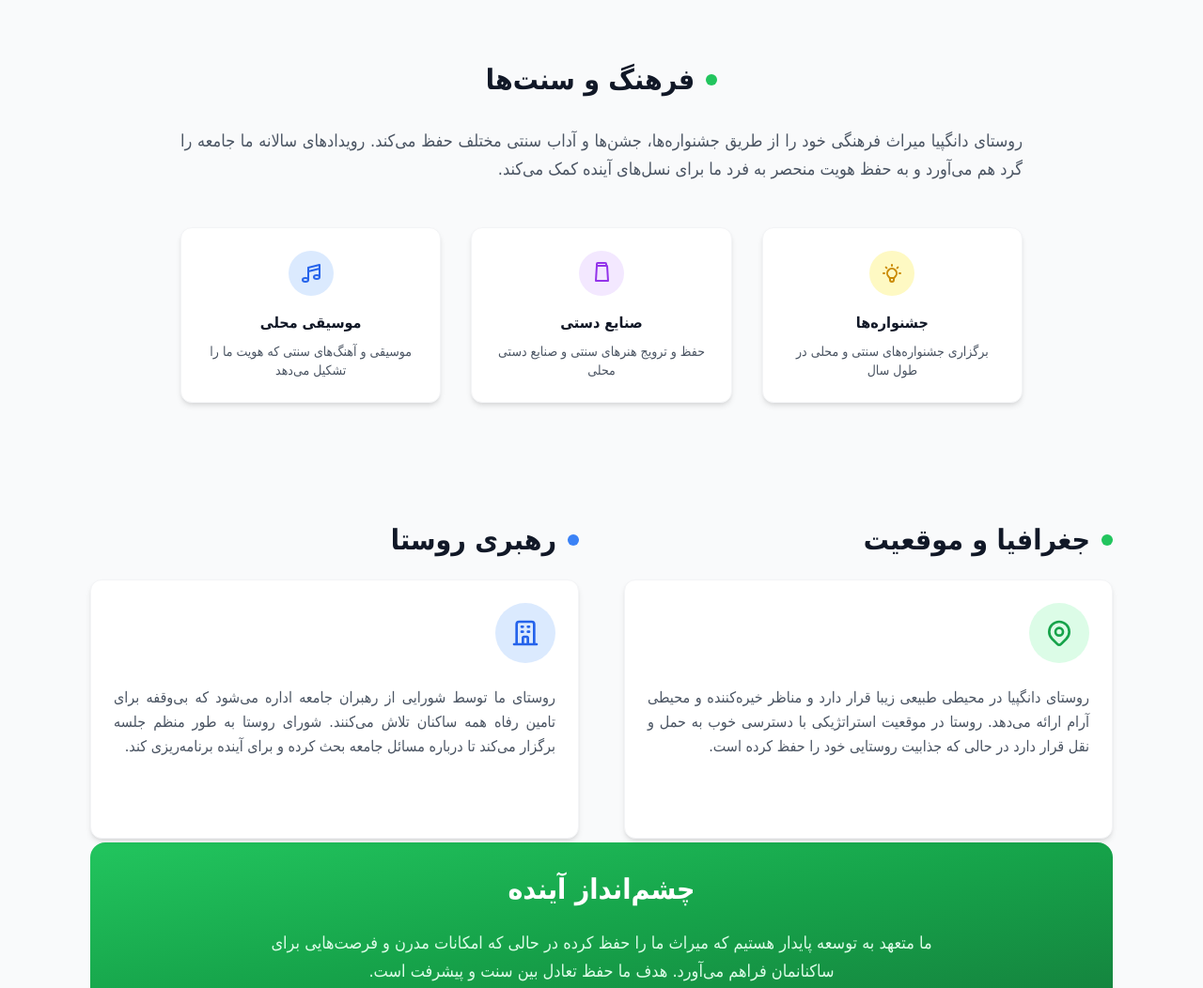
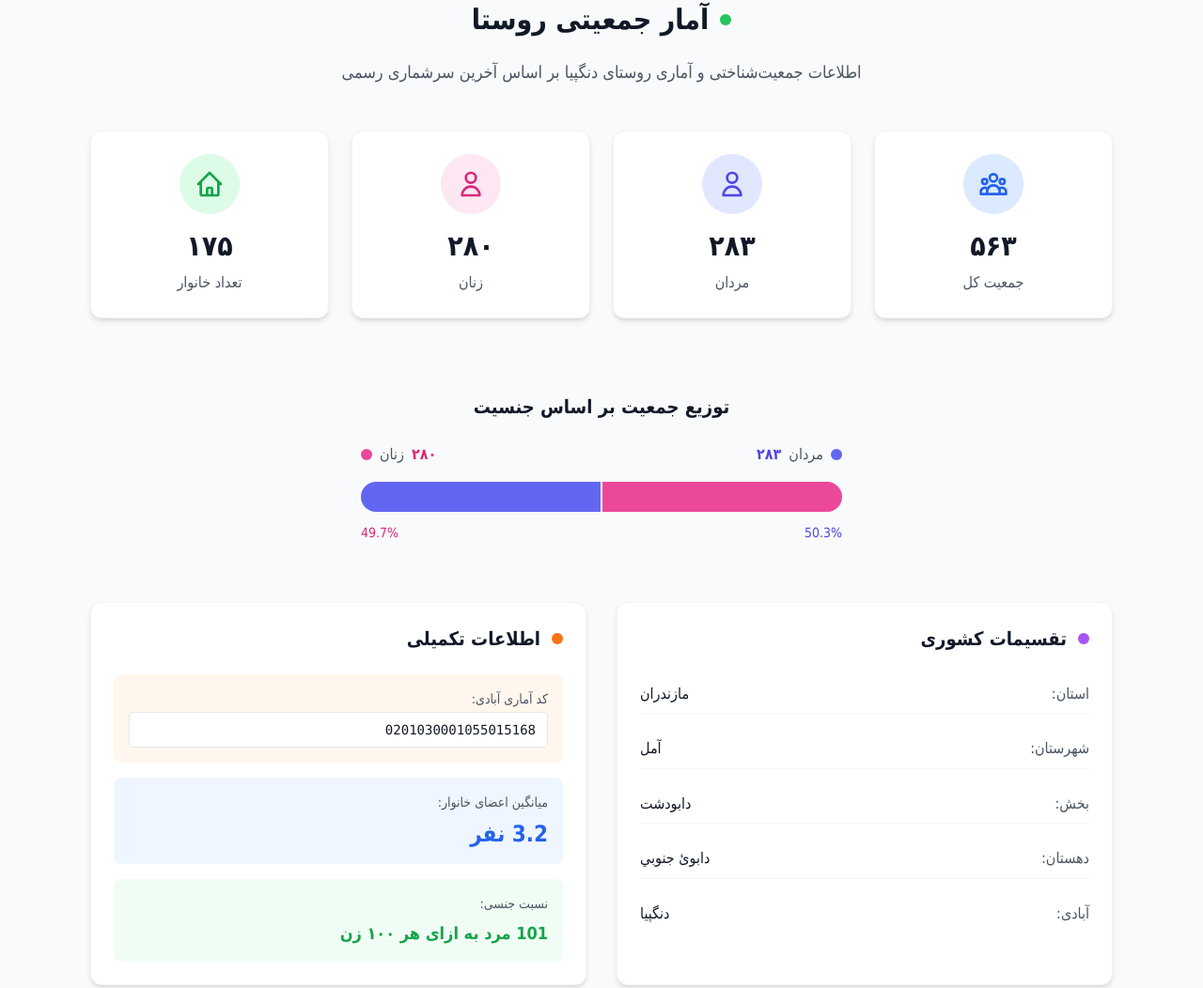
Before and after one commit to mahdimma/DNG, a Gatsby site: page /about in a window 1280 px wide. Shown: the part 1459-2511 px from the top of the page at 94% size. Built offline with nearby package versions, Linux system fonts and the light colour scheme; Gatsby itself is replaced by a stand-in of ours.

Commit message:
feat: add more info on about

```diff
--- /dev/null
+++ b/src/components/DemographicsSection.js
@@ -0,0 +1,212 @@
+import React from "react"
+
+const DemographicsSection = () => {
+  const demographicData = {
+    totalPopulation: 563,
+    male: 283,
+    female: 280,
+    households: 175,
+    location: {
+      province: "مازندران",
+      county: "آمل",
+      district: "دابودشت",
+      ruralDistrict: "دابوئ جنوبي",
+      village: "دنگپيا"
+    },
+    statisticalCode: "0201030001055015168"
+  }
+
+  const stats = [
+    {
+      label: "جمعیت کل",
+      value: demographicData.totalPopulation.toLocaleString('fa-IR'),
+      icon: (
+        <svg className="w-8 h-8" fill="none" stroke="currentColor" viewBox="0 0 24 24">
+          <path strokeLinecap="round" strokeLinejoin="round" strokeWidth={2} d="M17 20h5v-2a3 3 0 00-5.356-1.857M17 20H7m10 0v-2c0-.656-.126-1.283-.356-1.857M7 20H2v-2a3 3 0 015.356-1.857M7 20v-2c0-.656.126-1.283.356-1.857m0 0a5.002 5.002 0 019.288 0M15 7a3 3 0 11-6 0 3 3 0 016 0zm6 3a2 2 0 11-4 0 2 2 0 014 0zM7 10a2 2 0 11-4 0 2 2 0 014 0z" />
+        </svg>
+      ),
+      color: "bg-blue-500",
+      bgColor: "bg-blue-100",
+      textColor: "text-blue-600"
+    },
+    {
+      label: "مردان",
+      value: demographicData.male.toLocaleString('fa-IR'),
+      icon: (
+        <svg className="w-8 h-8" fill="none" stroke="currentColor" viewBox="0 0 24 24">
+          <path strokeLinecap="round" strokeLinejoin="round" strokeWidth={2} d="M16 7a4 4 0 11-8 0 4 4 0 018 0zM12 14a7 7 0 00-7 7h14a7 7 0 00-7-7z" />
+        </svg>
+      ),
+      color: "bg-indigo-500",
+      bgColor: "bg-indigo-100",
+      textColor: "text-indigo-600"
+    },
+    {
+      label: "زنان",
+      value: demographicData.female.toLocaleString('fa-IR'),
+      icon: (
+        <svg className="w-8 h-8" fill="none" stroke="currentColor" viewBox="0 0 24 24">
+          <path strokeLinecap="round" strokeLinejoin="round" strokeWidth={2} d="M16 7a4 4 0 11-8 0 4 4 0 018 0zM12 14a7 7 0 00-7 7h14a7 7 0 00-7-7z" />
+        </svg>
+      ),
+      color: "bg-pink-500",
+      bgColor: "bg-pink-100",
+      textColor: "text-pink-600"
+    },
+    {
+      label: "تعداد خانوار",
+      value: demographicData.households.toLocaleString('fa-IR'),
+      icon: (
+        <svg className="w-8 h-8" fill="none" stroke="currentColor" viewBox="0 0 24 24">
+          <path strokeLinecap="round" strokeLinejoin="round" strokeWidth={2} d="M3 12l2-2m0 0l7-7 7 7M5 10v10a1 1 0 001 1h3m10-11l2 2m-2-2v10a1 1 0 01-1 1h-3m-6 0a1 1 0 001-1v-4a1 1 0 011-1h2a1 1 0 011 1v4a1 1 0 001 1m-6 0h6" />
+        </svg>
+      ),
+      color: "bg-green-500",
+      bgColor: "bg-green-100",
+      textColor: "text-green-600"
+    }
+  ]
+
+  return (
+    <section className="mb-16">
+      <div className="text-center mb-12">
+        <h2 className="text-3xl font-bold text-gray-900 mb-6 flex items-center justify-center">
+          <div className="w-3 h-3 bg-primary-500 rounded-full ml-3"></div>
+          آمار جمعیتی روستا
+        </h2>
+        <p className="text-lg text-gray-600 max-w-2xl mx-auto">
+          اطلاعات جمعیت‌شناختی و آماری روستای دنگپیا بر اساس آخرین سرشماری رسمی
+        </p>
+      </div>
+
+      {/* Statistics Cards */}
+      <div className="grid grid-cols-1 sm:grid-cols-2 lg:grid-cols-4 gap-6 mb-12">
+        {stats.map((stat, index) => (
+          <div key={index} className="card text-center hover:shadow-lg transition-shadow duration-300">
+            <div className={`w-16 h-16 ${stat.bgColor} rounded-full flex items-center justify-center mx-auto mb-4`}>
+              <div className={stat.textColor}>
+                {stat.icon}
+              </div>
+            </div>
+            <div className="text-3xl font-bold text-gray-900 mb-2">
+              {stat.value}
+            </div>
+            <div className="text-gray-600 font-medium">
+              {stat.label}
+            </div>
+          </div>
+        ))}
+      </div>
+
+      {/* Population Chart */}
+      <div className="bg-gray-50 rounded-2xl p-8 mb-8">
+        <h3 className="text-xl font-bold text-gray-900 mb-6 text-center">توزیع جمعیت بر اساس جنسیت</h3>
+        <div className="max-w-lg mx-auto">
+          {/* Combined Gender Bar */}
+          <div className="relative">
+            {/* Labels */}
+            <div className="flex items-center justify-between mb-4">
+              <div className="flex items-center">
+                <div className="w-3 h-3 bg-indigo-500 rounded-full ml-2"></div>
+                <span className="text-gray-600">مردان</span>
+                <span className="font-bold text-indigo-600 mr-2">{demographicData.male.toLocaleString('fa-IR')}</span>
+              </div>
+              <div className="flex items-center">
+                <span className="font-bold text-pink-600 ml-2">{demographicData.female.toLocaleString('fa-IR')}</span>
+                <span className="text-gray-600">زنان</span>
+                <div className="w-3 h-3 bg-pink-500 rounded-full mr-2"></div>
+              </div>
+            </div>
+
+            {/* Combined Bar */}
+            <div className="relative bg-gray-200 rounded-full h-8 overflow-hidden">
+              {/* Male bar (left side) */}
+              <div
+                className="absolute left-0 top-0 h-full bg-indigo-500 transition-all duration-1000 ease-out"
+                style={{ width: `${(demographicData.male / demographicData.totalPopulation) * 100}%` }}
+              ></div>
+              {/* Female bar (right side) */}
+              <div
+                className="absolute right-0 top-0 h-full bg-pink-500 transition-all duration-1000 ease-out"
+                style={{ width: `${(demographicData.female / demographicData.totalPopulation) * 100}%` }}
+              ></div>
+              {/* Center divider line */}
+              <div className="absolute left-1/2 top-0 h-full w-0.5 bg-white transform -translate-x-1/2"></div>
+            </div>
+
+            {/* Percentages */}
+            <div className="flex items-center justify-between mt-3">
+              <span className="text-sm text-indigo-600 font-medium">
+                {((demographicData.male / demographicData.totalPopulation) * 100).toFixed(1).toLocaleString('fa-IR')}%
+              </span>
+              <span className="text-sm text-pink-600 font-medium">
+                {((demographicData.female / demographicData.totalPopulation) * 100).toFixed(1).toLocaleString('fa-IR')}%
+              </span>
+            </div>
+          </div>
+        </div>
+      </div>
+
+      {/* Administrative Information */}
+      <div className="grid grid-cols-1 lg:grid-cols-2 gap-8">
+        <div className="card">
+          <h3 className="text-xl font-bold text-gray-900 mb-6 flex items-center">
+            <div className="w-3 h-3 bg-purple-500 rounded-full ml-3"></div>
+            تقسیمات کشوری
+          </h3>
+          <div className="space-y-4">
+            <div className="flex items-center justify-between py-2 border-b border-gray-100">
+              <span className="text-gray-600">استان:</span>
+              <span className="font-medium text-gray-900">{demographicData.location.province}</span>
+            </div>
+            <div className="flex items-center justify-between py-2 border-b border-gray-100">
+              <span className="text-gray-600">شهرستان:</span>
+              <span className="font-medium text-gray-900">{demographicData.location.county}</span>
+            </div>
+            <div className="flex items-center justify-between py-2 border-b border-gray-100">
+              <span className="text-gray-600">بخش:</span>
+              <span className="font-medium text-gray-900">{demographicData.location.district}</span>
+            </div>
+            <div className="flex items-center justify-between py-2 border-b border-gray-100">
+              <span className="text-gray-600">دهستان:</span>
+              <span className="font-medium text-gray-900">{demographicData.location.ruralDistrict}</span>
+            </div>
+            <div className="flex items-center justify-between py-2">
+              <span className="text-gray-600">آبادی:</span>
+              <span className="font-medium text-gray-900">{demographicData.location.village}</span>
+            </div>
+          </div>
+        </div>
+
+        <div className="card">
+          <h3 className="text-xl font-bold text-gray-900 mb-6 flex items-center">
+            <div className="w-3 h-3 bg-orange-500 rounded-full ml-3"></div>
+            اطلاعات تکمیلی
+          </h3>
+          <div className="space-y-4">
+            <div className="bg-orange-50 rounded-lg p-4">
+              <div className="text-sm text-gray-600 mb-1">کد آماری آبادی:</div>
+              <div className="font-mono text-sm text-gray-900 bg-white px-3 py-2 rounded border">
+                {demographicData.statisticalCode}
+              </div>
+            </div>
+            <div className="bg-blue-50 rounded-lg p-4">
+              <div className="text-sm text-gray-600 mb-2">میانگین اعضای خانوار:</div>
+              <div className="text-2xl font-bold text-blue-600">
+                {(demographicData.totalPopulation / demographicData.households).toFixed(1).toLocaleString('fa-IR')} نفر
+              </div>
+            </div>
+            <div className="bg-green-50 rounded-lg p-4">
+              <div className="text-sm text-gray-600 mb-2">نسبت جنسی:</div>
+              <div className="text-lg font-semibold text-green-600">
+                {((demographicData.male / demographicData.female) * 100).toFixed(0).toLocaleString('fa-IR')} مرد به ازای هر ۱۰۰ زن
+              </div>
+            </div>
+          </div>
+        </div>
+      </div>
+    </section>
+  )
+}
+
+export default DemographicsSection
--- a/src/pages/about.js
+++ b/src/pages/about.js
@@ -1,6 +1,7 @@
 import React from "react"
 import Layout from "../components/Layout"
 import HeroSection from "../components/HeroSection"
+import DemographicsSection from "../components/DemographicsSection"
 
 const AboutPage = () => {
   return (
@@ -72,6 +73,9 @@ const AboutPage = () => {
             </div>
           </div>
         </section>
+
+        {/* Demographics Section */}
+        <DemographicsSection />
 
         {/* Culture Section */}
         <section className="mb-16 bg-gray-50 -mx-4 sm:-mx-6 lg:-mx-8 px-4 sm:px-6 lg:px-8 py-16">
```
